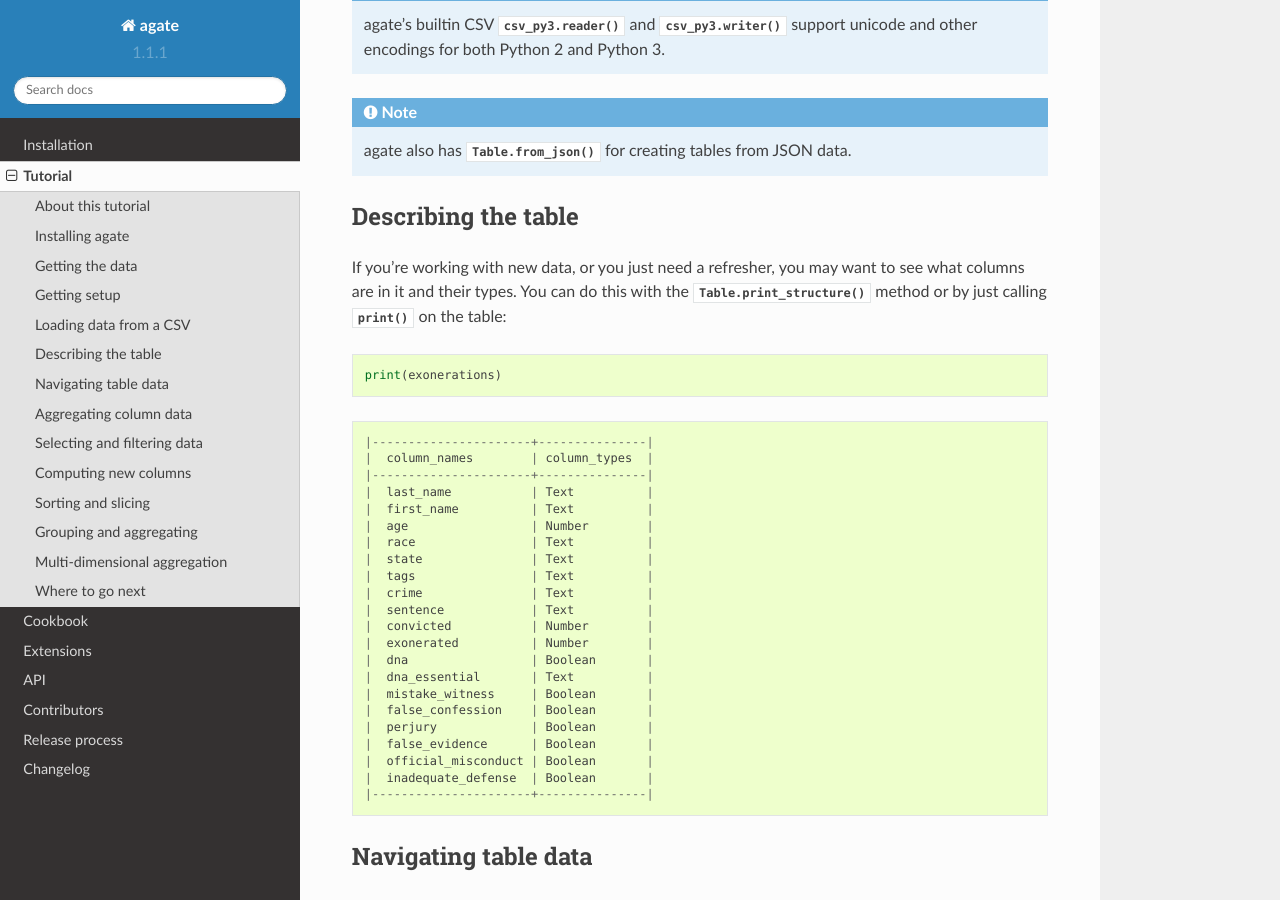
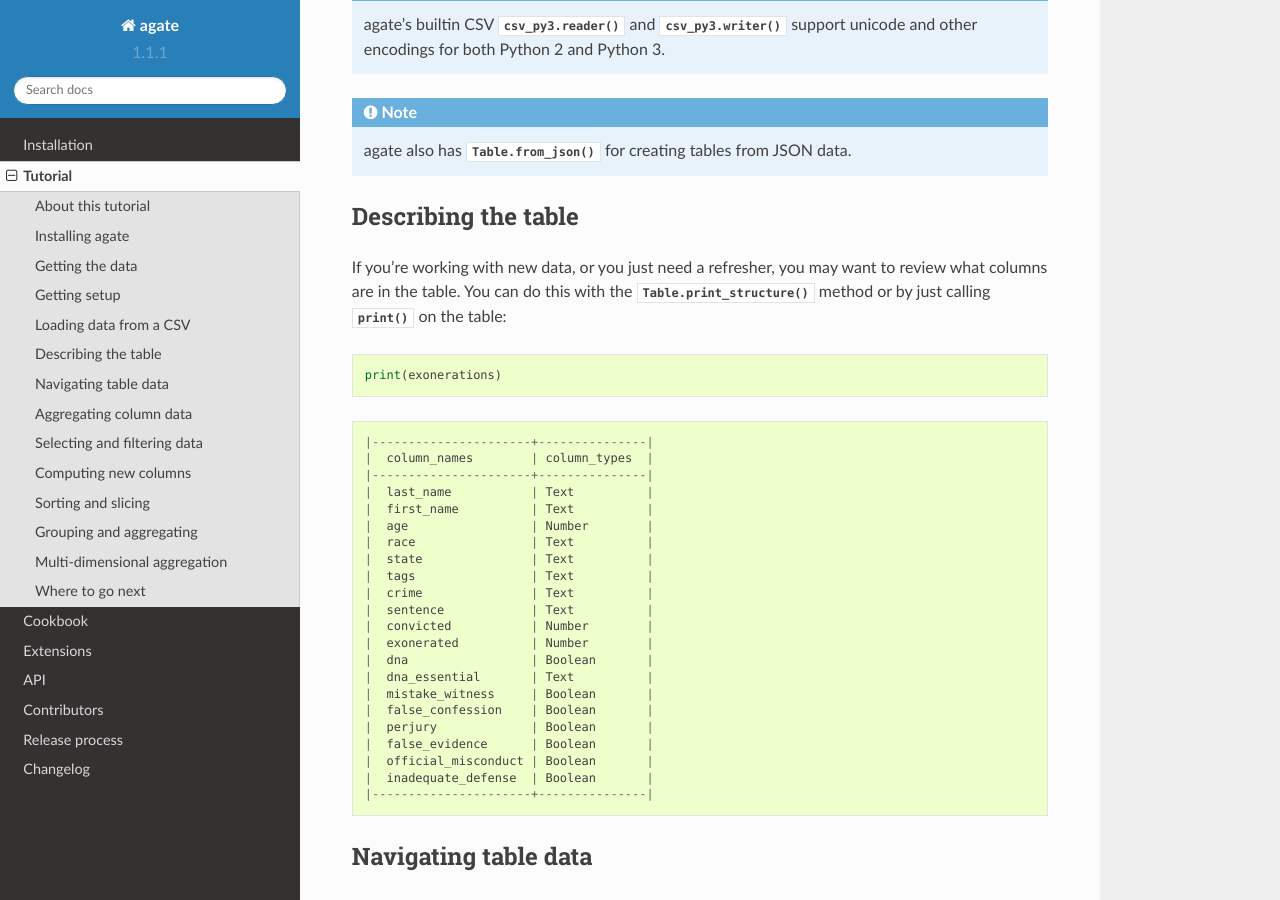
Before and after one commit to wireservice/agate, a Sphinx documentation site: the page built from docs/tutorial.rst, in a window 1280 px wide and 900 px high, scrolled down 2141 px. Built offline with Sphinx 7.4.7 and the Read the Docs theme 2.0.0, drawn with Linux system fonts in a browser that asks for light colours; pages that are not in the unit, such as notebooks, are missing from menus.

Commit message:
Fix typo.

```diff
--- a/docs/tutorial.rst
+++ b/docs/tutorial.rst
@@ -89,7 +89,7 @@ The dataset we are using in this tutorial is simple enough that we can rely on t
 Describing the table
 ====================
 
-If you're working with new data, or you just need a refresher, you may want to see what columns are in it and their types. You can do this with the :meth:`.Table.print_structure` method or by just calling :func:`print` on the table:
+If you're working with new data, or you just need a refresher, you may want to review what columns are in the table. You can do this with the :meth:`.Table.print_structure` method or by just calling :func:`print` on the table:
 
 .. code-block:: python
 
```
